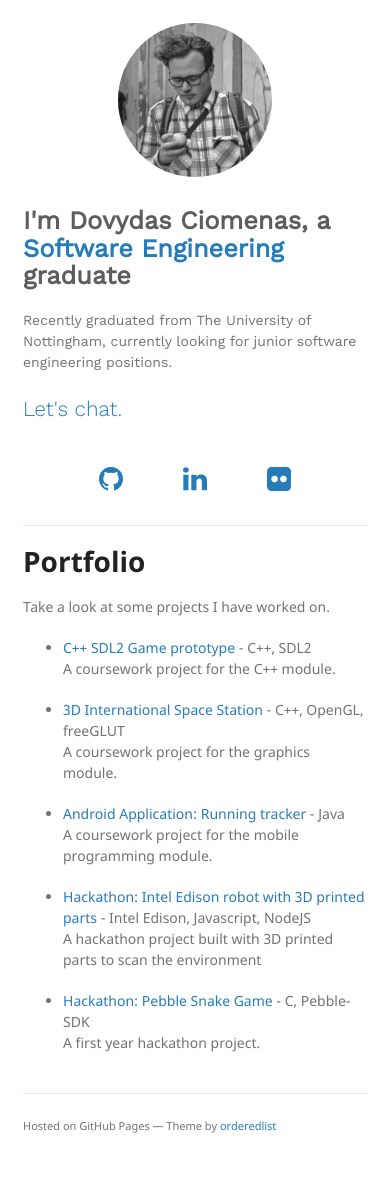
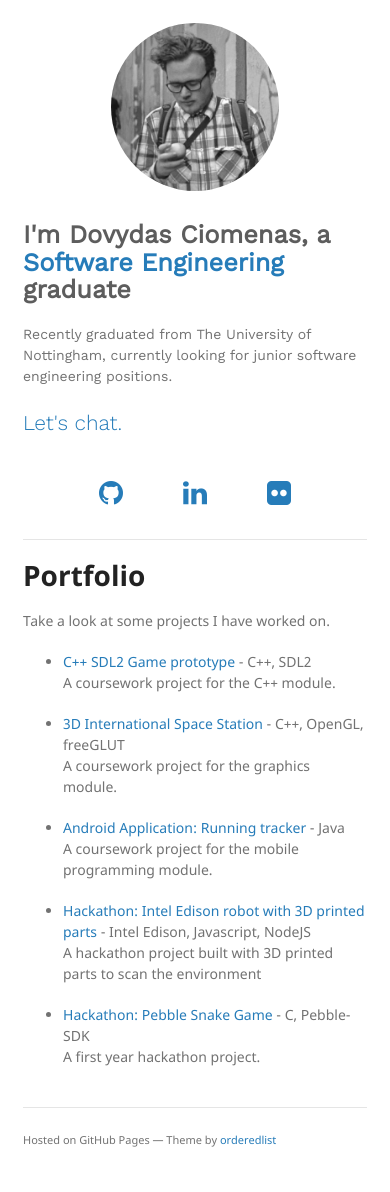
Before and after one commit to icouldbreathe/icouldbreathe.github.io, a Jekyll site: the page built from index.md, in a window 390 px wide. Built offline with Jekyll 4.4.1, drawn with Linux system fonts in a browser that asks for light colours; our own code applies the rules of GitHub Pages for plain Markdown files.

Commit message:
change hero size values

```diff
--- a/assets/css/style.scss
+++ b/assets/css/style.scss
@@ -31,10 +31,9 @@
         font-size: 1.8em;
     }
     .hero_logo {
-        width: 11em;
+        width: 12em;
     }
 }
-
 
 .hero_link {
     font-family: inherit;
```
Also changed, not shown: 6 other files.
